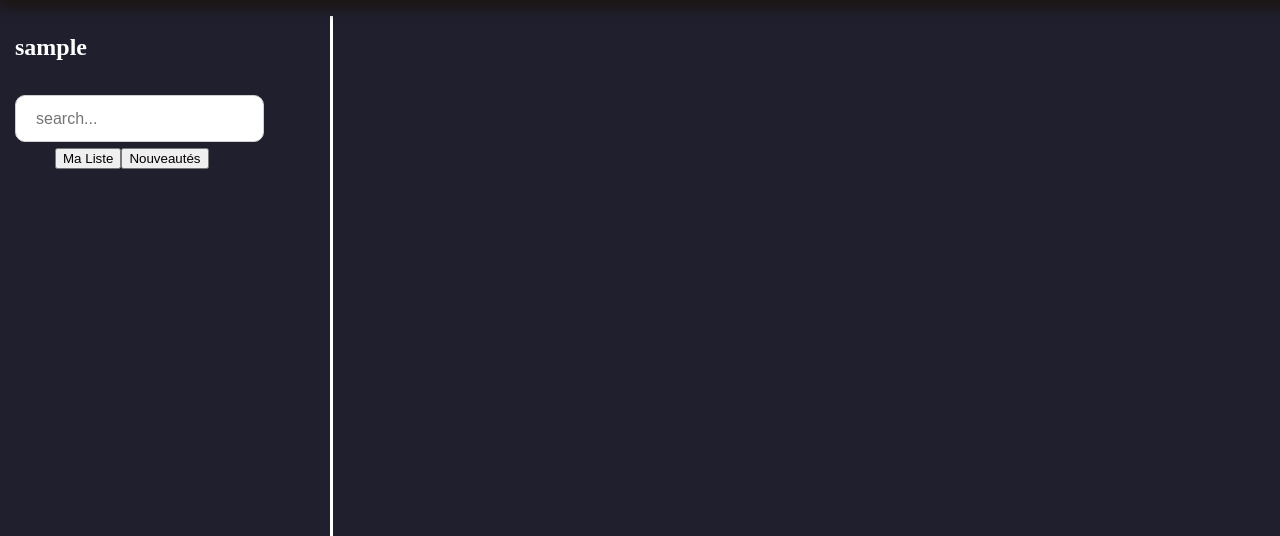
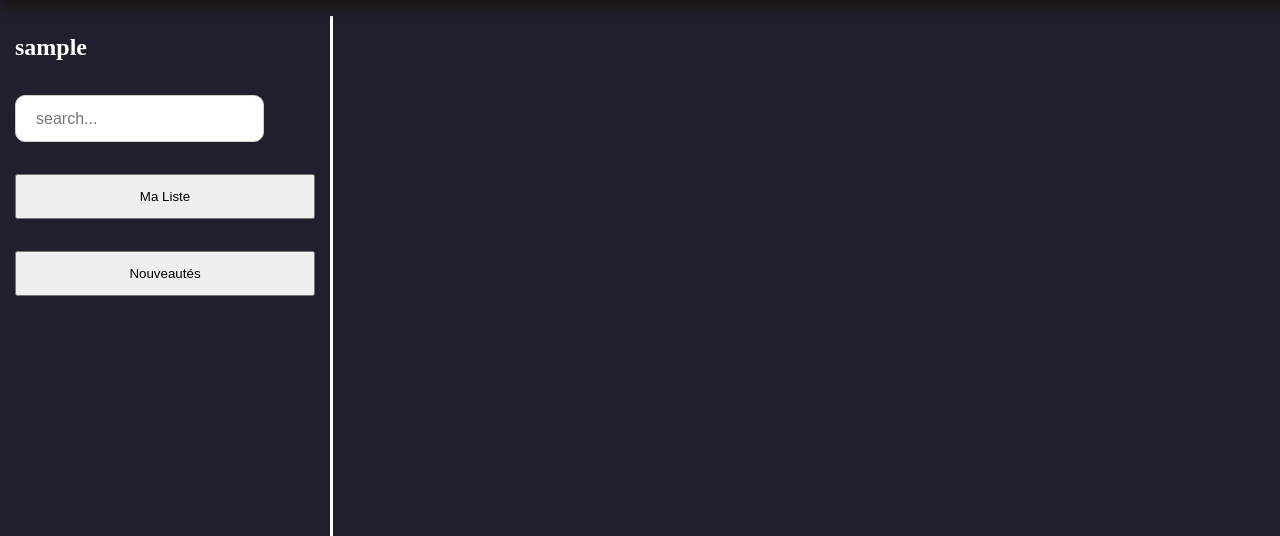
Before and after one commit to tlarraufie/Netflics, a PHP site: page / in a window 1280 px wide. Shown: the part 64-600 px from the top of the page. Run offline with PHP 8.4, Linux system fonts and the light colour scheme; the visitor is signed in with stand-in values (Sample User, id 1); some libraries are stand-ins or nearby versions.

Commit message:
Modifs BouttonsMaListe et Nouveautés

```diff
--- a/index.css
+++ b/index.css
@@ -120,9 +120,13 @@
     display:block;
   }
 
+  hr{
+    margin-top:2rem;
+    border-top: solid 0.5px white;
 
+  }
 
-  input#search-bar{
+  input{
     margin-top:2rem;
     height: 45px;
     padding: 0 20px;
@@ -132,6 +136,14 @@
     outline: none;
 
    }
+
+   .btn{
+    margin-top:2rem;
+    height: 45px;
+    padding: 0 20px;
+   }
+
+
 
 
 
--- a/index.php
+++ b/index.php
@@ -64,19 +64,19 @@
             <input onkeydown="search()" type="text" id="search-bar" placeholder="search...">
         </div>
         <h1 id="test"></h1>
-        <ul>
-            <?php
-                if($_SESSION['username'] != null){
-                    echo '<button onclick=getFavoris()>Ma Liste</button>';
-                    echo '<button onclick=test()>Nouveautés</button>';
-                }else{
-                    echo '<button onclick=test()>Nouveautés</button>';
-                }
 
-            ?>
+        <?php
+            if($_SESSION['username'] != null){
+                echo '<button class="btn btn-fav" onclick=getFavoris()>Ma Liste</button>';
+                echo '<button class="btn btn-news" onclick=test()>Nouveautés</button>';
+            }else{
+                echo '<button class="btn btn-news" onclick=test()>Nouveautés</button>';
+            }
+
+        ?>
 
 
-        </ul>
+
     </nav>
     <!-- END NAVBAR SECTION -->
 
```
